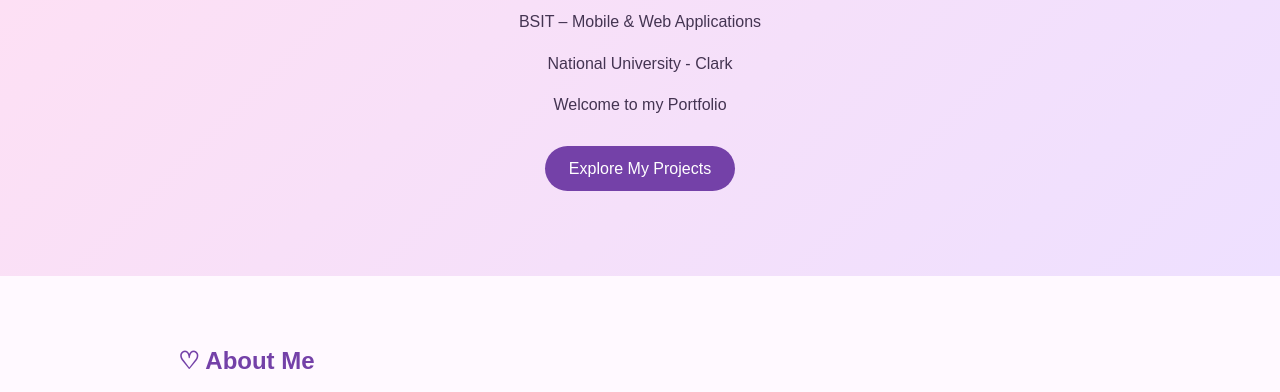
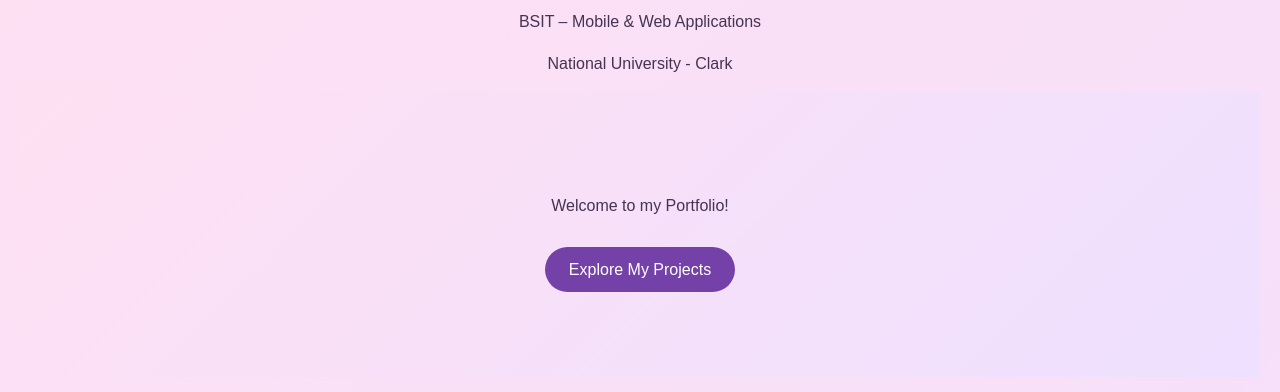
Before and after one commit to ColdyArvy/Arvy_Repositoriess, a plain HTML site: page index.html in a window 1280 px wide. Shown: the part 256-648 px from the top of the page. Drawn offline with Linux system fonts and the light colour scheme.

Commit message:
Update index.html

```diff
--- a/index.html
+++ b/index.html
@@ -180,7 +180,9 @@
 
         <p>BSIT – Mobile & Web Applications</p>
         <p>National University - Clark</p>
-        <p>Welcome to my Portfolio</p>
+
+    <header class="hero">
+        <p>Welcome to my Portfolio!</p>
 
         <a class="button" href="#projects">
             Explore My Projects
```
